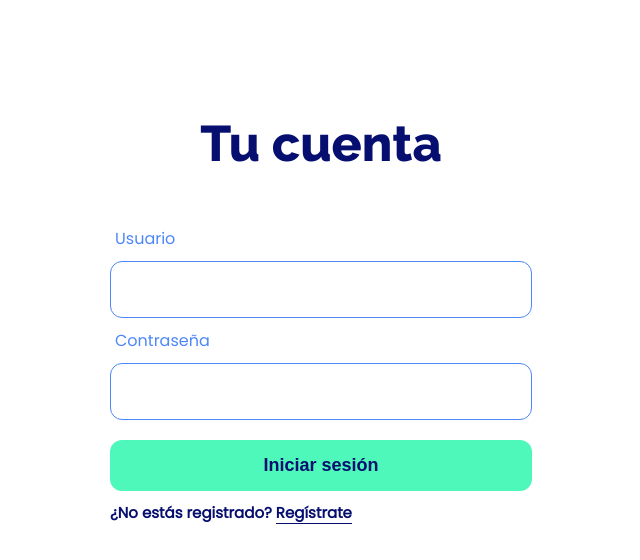
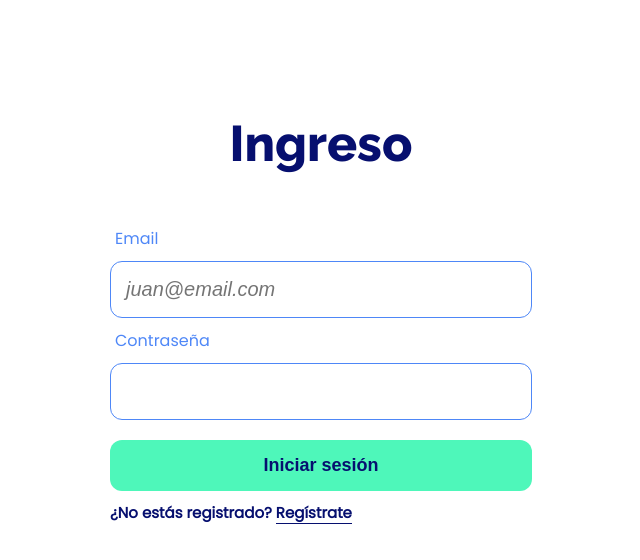
Before and after one commit to ignaciorossetto/hospital_frontend_vite, a React (Vite) app: page /login in a window 1280 px wide. Shown: the top 560 px of the page, without its empty margins (319-959 px from the left). Built offline with nearby package versions, Linux system fonts and the light colour scheme.

Commit message:
login placeholder, email label and title

```diff
--- a/src/components/LoginForm/LoginForm.jsx
+++ b/src/components/LoginForm/LoginForm.jsx
@@ -37,15 +37,15 @@ const LoginForm = () => {
 
   return (
     <div className='login_container'>
-          <h1 className="login_form_title">{loading ? 'Ingresando...' : 'Tu cuenta'}</h1>
+          <h1 className="login_form_title">{loading ? 'Ingresando...' : 'Ingreso'}</h1>
         <form className='login_form' onSubmit={handleSubmitClick}>
             {
               loading ? <FontAwesomeIcon icon={faSpinner} spin size='2xl'className='login_form_spinner' /> :
               <>
           <div className='login_form_inputs_container'>
                 <div className='login_form_inputLabel_container'>
-                  <label>Usuario</label>
-                  <input required type="email" name='email' className='login_form_input'  onChange={handleInputChange}/>
+                  <label>Email</label>
+                  <input required type="email" placeholder='juan@email.com' name='email' className='login_form_input'  onChange={handleInputChange}/>
                 </div>
                 <div className='login_form_inputLabel_container'>
                   <label>Contraseña</label>
--- a/src/components/LoginForm/loginForm.css
+++ b/src/components/LoginForm/loginForm.css
@@ -104,6 +104,11 @@
     color: red;
 }
 
+.login_form_input::placeholder{
+    font-style: italic;
+    padding-left: 5px;
+}
+
 
 
 @media only screen and (max-width: 480px) {
```
